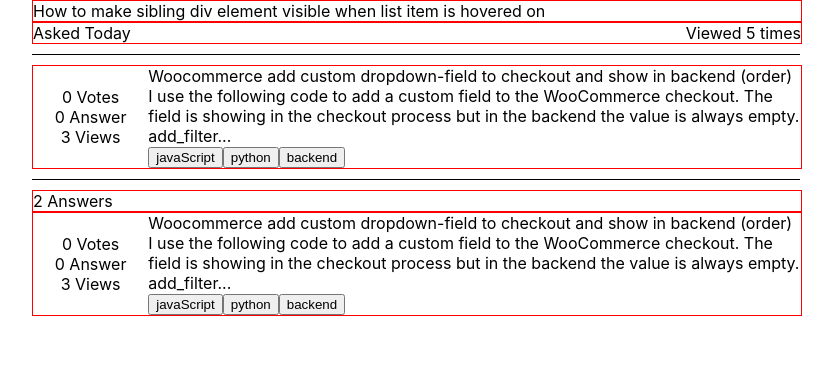
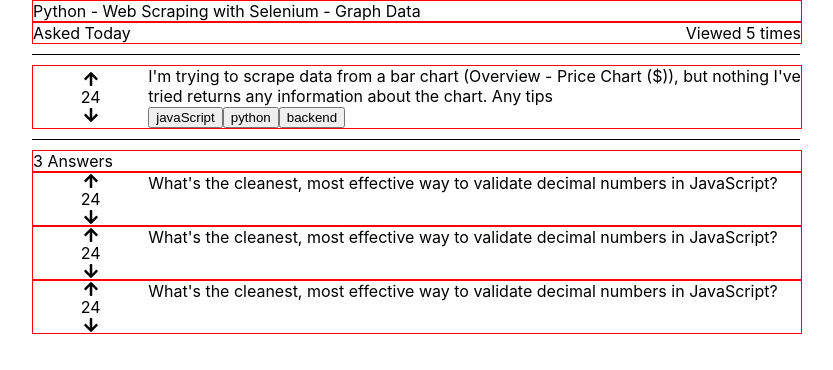
Before and after one commit to jayashibus/stackoverflow, a React (Create React App) app: page /detail/1 in a window 1280 px wide. Shown: the top 370 px of the page, without its empty margins (224-1057 px from the left). Built offline with nearby package versions, Linux system fonts and the light colour scheme.

Commit message:
Icons added

```diff
--- a/package.json
+++ b/package.json
@@ -3,11 +3,15 @@
   "version": "0.1.0",
   "private": true,
   "dependencies": {
+    "@react-icons/all-files": "^4.1.0",
     "@testing-library/jest-dom": "^5.16.5",
     "@testing-library/react": "^13.4.0",
     "@testing-library/user-event": "^13.5.0",
+    "babel-plugin-macros": "^3.1.0",
     "react": "^18.2.0",
     "react-dom": "^18.2.0",
+    "react-icons": "^4.8.0",
+    "react-paginate": "^8.2.0",
     "react-redux": "^8.0.5",
     "react-router-dom": "^6.11.1",
     "react-scripts": "5.0.1",
--- a/src/App.js
+++ b/src/App.js
@@ -5,13 +5,8 @@ import AskQuestion from "./Component/ListAll/AskQuestion";
 import Detail from "./Component/ListAll/Detail";
 import List from "./Component/ListAll/List";
 import data from "./Data/data";
-import { useDispatch } from "react-redux";
-import { setMovies } from "./Redux/actions/movieAction";
 
 function App() {
-  const dispatch = useDispatch();
-  dispatch(setMovies(data));
-
   return (
     <div className="App">
       <BrowserRouter>
--- /dev/null
+++ b/src/Component/ListAll/AllList.jsx
@@ -0,0 +1,40 @@
+import React from "react";
+import { Link } from "react-router-dom";
+const AllList = ({
+  id,
+  title,
+  question,
+  tag,
+  created,
+  modified,
+  views,
+  vote,
+  author,
+  answer,
+}) => {
+  return (
+    <div key={id}>
+      <div className="List-container">
+        <div className="List-vertical-left">
+          <div className="Votes">{vote} Votes</div>
+          <div className="Votes">{answer.length} Answer</div>
+          <div className="Votes">{views} Views</div>
+        </div>
+        <div className="List-vertical-right">
+          <div>
+            <Link to={`/detail/${id}`}>{title}</Link>
+          </div>
+          <div>{question}</div>
+          <div className="Button-left ">
+            <button> {tag} </button>
+            <button> {tag} </button>
+            <button> {tag} </button>
+          </div>
+        </div>
+      </div>
+      <div className="divider"> </div>
+    </div>
+  );
+};
+
+export default AllList;
--- /dev/null
+++ b/src/Component/ListAll/Answers.jsx
@@ -0,0 +1,25 @@
+import React from "react";
+import { FaArrowUp, FaArrowDown } from "react-icons/fa";
+
+const Answers = ({ post, vote }) => {
+  return (
+    <div>
+      <div className="List-container">
+        <div className="List-vertical-left">
+          <div className="Votes">
+            <FaArrowUp />
+          </div>
+          <div className="Votes"> {vote}</div>
+          <div className="Votes">
+            <FaArrowDown />
+          </div>
+        </div>
+        <div className="List-vertical-right">
+          <div>{post}</div>
+        </div>
+      </div>
+    </div>
+  );
+};
+
+export default Answers;
--- a/src/Component/ListAll/Detail.jsx
+++ b/src/Component/ListAll/Detail.jsx
@@ -1,41 +1,38 @@
 import React from "react";
 import { useParams } from "react-router-dom";
+import Answers from "./Answers";
+import { FaArrowUp, FaArrowDown } from "react-icons/fa";
 
 const Detail = ({ data }) => {
-  console.log(data);
+  const { qid } = useParams();
 
-  const { qid } = useParams();
-  console.log(qid);
-  const filteredData = data.filter((item) => item.id === qid);
+  const filteredData = data.filter((item) => item.id == qid);
 
   return (
     <div>
+      {filteredData.map((selectedQuestion) => (
+        <div>
           <div className="List-container">
-        <div className="Title-left">
-          How to make sibling div element visible when list item is hovered on
-        </div>
+            <div className="Title-left">{selectedQuestion.title}</div>
           </div>
           <div className="List-container">
             <div className="Title-left">Asked Today</div>
-        <div className="Title-right "> Viewed 5 times</div>
+            <div className="Title-right "> Viewed 5 times </div>
           </div>
           <div className="divider"> </div>
           <div className="List-container">
             <div className="List-vertical-left">
-          <div className="Votes">0 Votes</div>
-          <div className="Votes">0 Answer</div>
-          <div className="Votes">3 Views</div>
+              <div className="Votes">
+                <FaArrowUp />
+              </div>
+              <div className="Votes">{selectedQuestion.vote}</div>
+              <div className="Votes">
+                {" "}
+                <FaArrowDown />
+              </div>
             </div>
             <div className="List-vertical-right">
-          <div>
-            Woocommerce add custom dropdown-field to checkout and show in
-            backend (order)
-          </div>
-          <div>
-            I use the following code to add a custom field to the WooCommerce
-            checkout. The field is showing in the checkout process but in the
-            backend the value is always empty. add_filter...
-          </div>
+              <div>{selectedQuestion.question}</div>
               <div className="Button-left ">
                 <button> javaScript </button>
                 <button> python </button>
@@ -45,31 +42,16 @@ const Detail = ({ data }) => {
           </div>
           <div className="divider"> </div>
           <div className="List-container">
-        <div className="Title-left">2 Answers </div>
-      </div>
-      <div className="List-container">
-        <div className="List-vertical-left">
-          <div className="Votes">0 Votes</div>
-          <div className="Votes">0 Answer</div>
-          <div className="Votes">3 Views</div>
-        </div>
-        <div className="List-vertical-right">
-          <div>
-            Woocommerce add custom dropdown-field to checkout and show in
-            backend (order)
-          </div>
-          <div>
-            I use the following code to add a custom field to the WooCommerce
-            checkout. The field is showing in the checkout process but in the
-            backend the value is always empty. add_filter...
-          </div>
-          <div className="Button-left ">
-            <button> javaScript </button>
-            <button> python </button>
-            <button> backend </button>
+            <div className="Title-left">
+              {selectedQuestion.answer.length} Answers{" "}
             </div>
           </div>
+
+          {selectedQuestion.answer.map((answerPost) => (
+            <Answers key={answerPost.id} {...answerPost} />
+          ))}
         </div>
+      ))}
     </div>
   );
 };
--- a/src/Component/ListAll/List.jsx
+++ b/src/Component/ListAll/List.jsx
@@ -1,44 +1,8 @@
-import React from "react";
+import React, { useEffect, useState } from "react";
 import { Link } from "react-router-dom";
+import AllList from "./AllList";
 
 const List = ({ data }) => {
-  const Listing = data.map((item) => {
-    const {
-      id,
-      title,
-      question,
-      tag,
-      created,
-      modified,
-      views,
-      vote,
-      author,
-      answer,
-    } = item;
-    return (
-      <div key={id}>
-        <div className="List-container">
-          <div className="List-vertical-left">
-            <div className="Votes">{vote} Votes</div>
-            <div className="Votes">{answer.length} Answer</div>
-            <div className="Votes">{views} Views</div>
-          </div>
-          <div className="List-vertical-right">
-            <div>
-              <Link to={`/detail/${id}`}>{title}</Link>
-            </div>
-            <div>{question}</div>
-            <div className="Button-left ">
-              <button> {tag} </button>
-              <button> {tag} </button>
-              <button> {tag} </button>
-            </div>
-          </div>
-        </div>
-        <div className="divider"> </div>
-      </div>
-    );
-  });
   return (
     <>
       <div className="List-container">
@@ -60,7 +24,9 @@ const List = ({ data }) => {
         </div>
       </div>
       <div className="divider"> </div>
-      {Listing}
+      {data.map((item) => (
+        <AllList key={item.id} {...item} />
+      ))}
 
       <div className="List-container">
         <div className="pagination">
--- a/src/index.js
+++ b/src/index.js
@@ -3,15 +3,11 @@ import ReactDOM from "react-dom/client";
 import "./index.css";
 import App from "./App";
 import reportWebVitals from "./reportWebVitals";
-import { Provider } from "react-redux";
-import store from "./Redux/store";
 
 const root = ReactDOM.createRoot(document.getElementById("root"));
 root.render(
   <React.StrictMode>
-    <Provider store={store}>
-      <App />
-    </Provider>
+    <App />
   </React.StrictMode>
 );
 
```
Also changed, not shown: 1 other file (tests, documents, lock files or other folders). Lines whose indentation alone changed are shown as unchanged.
